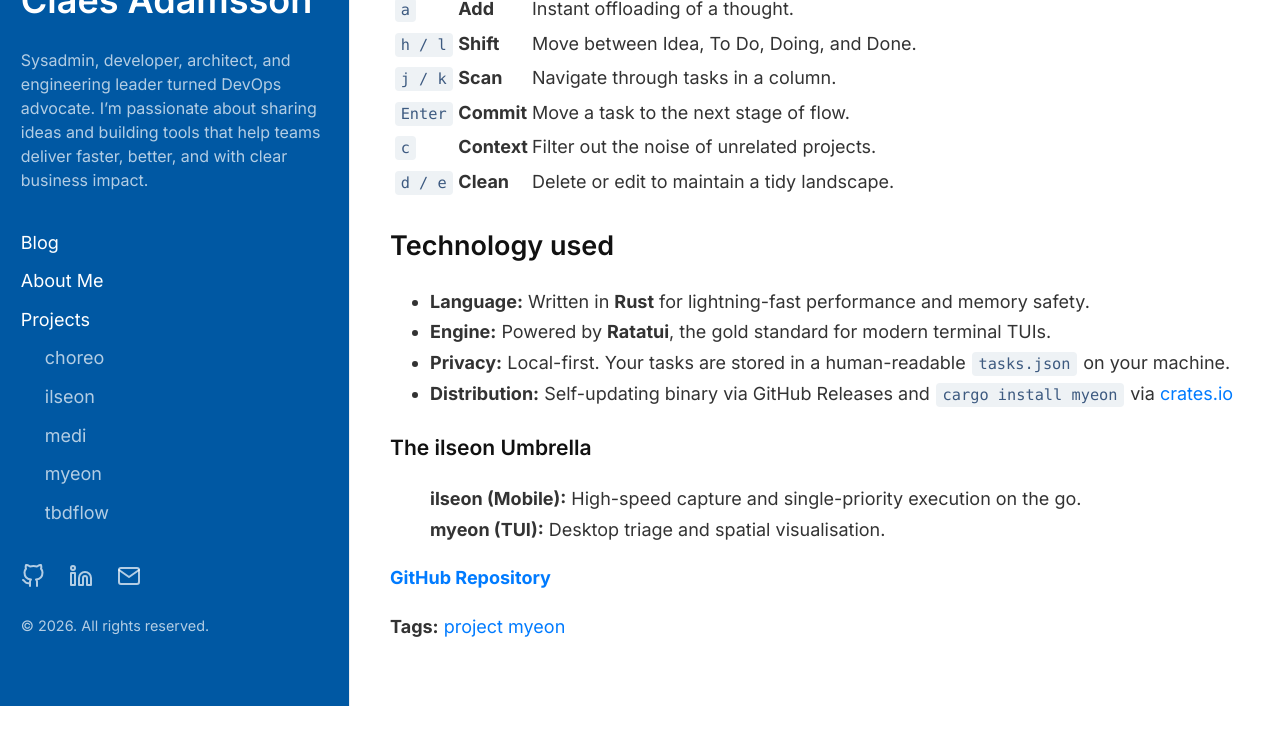
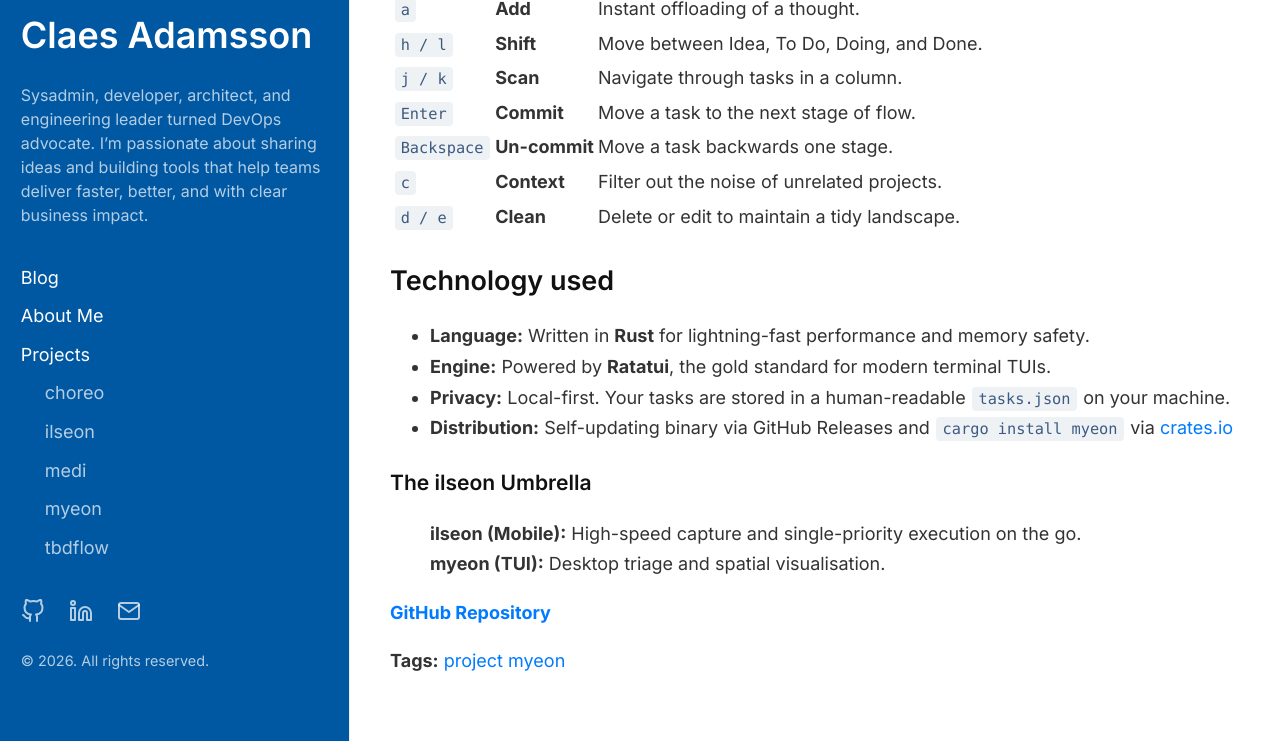
Before and after one commit to cladam/cladam.github.io, a Jekyll site: the page built from _projects/myeon.md, in a window 1280 px wide and 900 px high, scrolled down 1930 px, cut to the strip 159-900 px from the top of the window. Built offline with Jekyll 4.4.1, drawn with Linux system fonts in a browser that asks for light colours; before the commit the page ends 2795 px from its top, so only the background shows below that.

Commit message:
fix: update with new Backspace keybinding

```diff
--- a/_projects/myeon.md
+++ b/_projects/myeon.md
@@ -55,6 +55,7 @@ Designed for speed and "muscle memory" to keep your hands on the keys and your m
 | `h / l` | **Shift** | Move between Idea, To Do, Doing, and Done. |
 | `j / k` | **Scan** | Navigate through tasks in a column. |
 | `Enter` | **Commit** | Move a task to the next stage of flow. |
+| `Backspace` | **Un-commit** | Move a task backwards one stage. |
 | `c` | **Context** | Filter out the noise of unrelated projects. |
 | `d / e` | **Clean** | Delete or edit to maintain a tidy landscape. |
 
```
